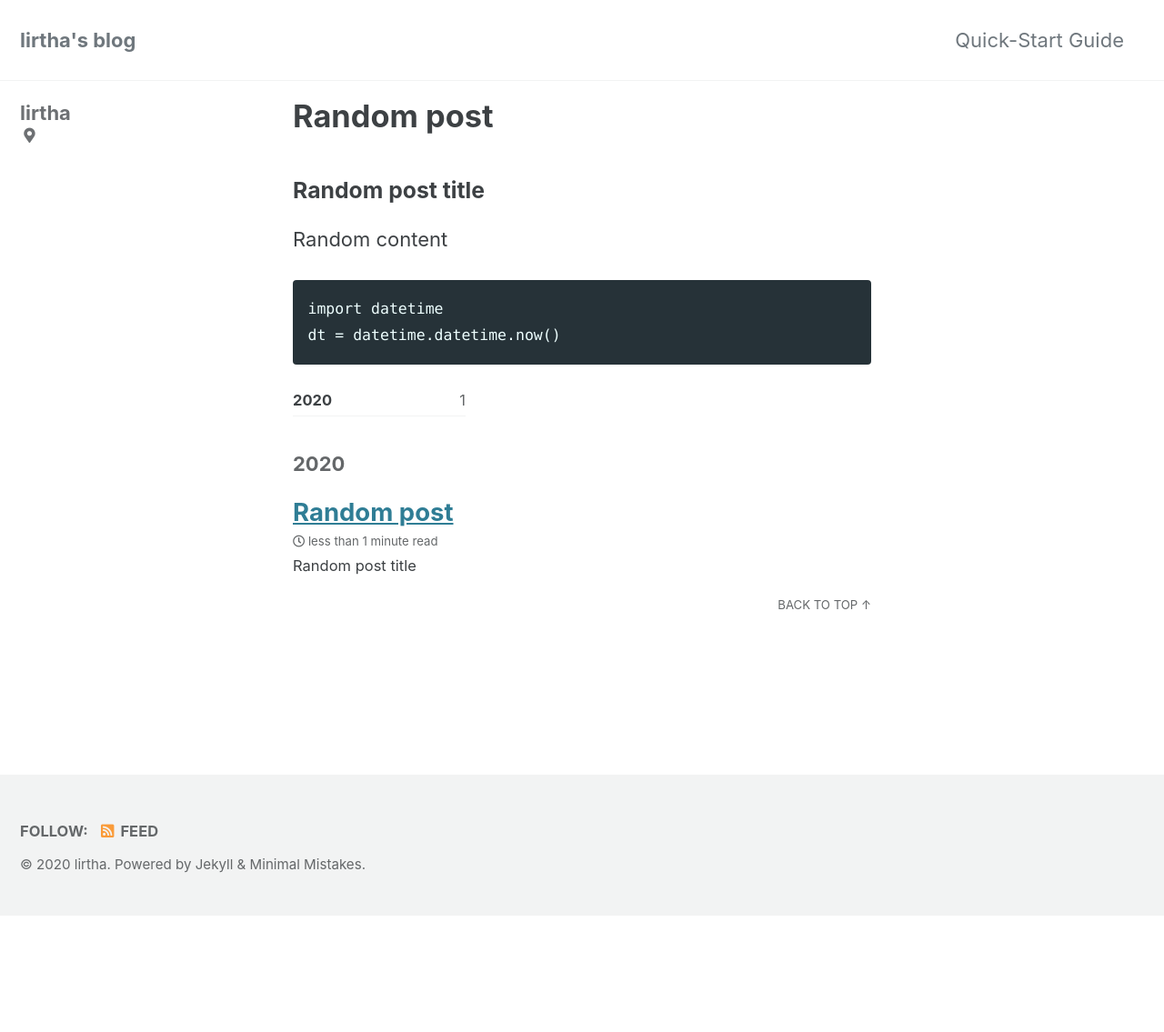
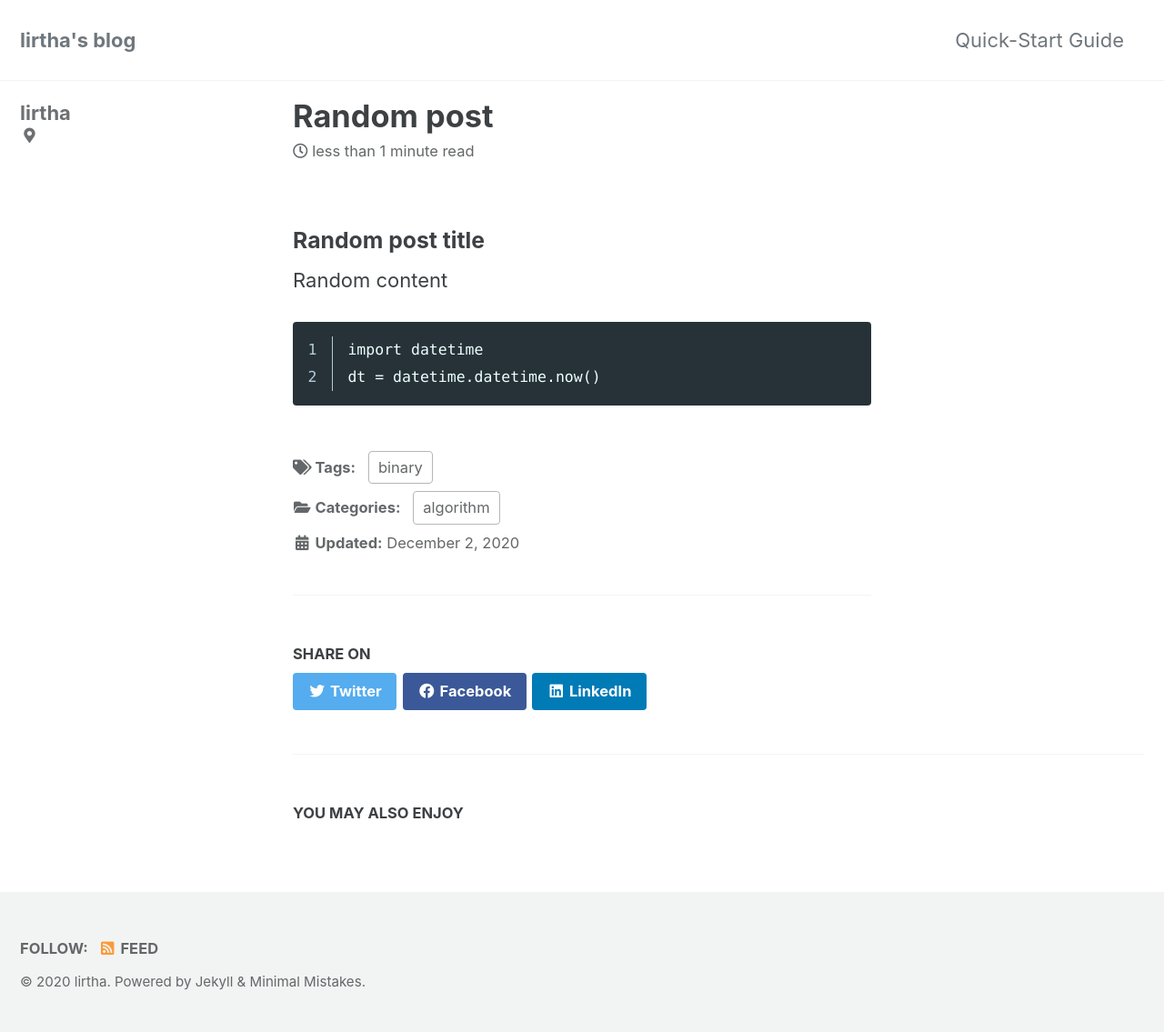
Before and after one commit to lirtha/lirtha.github.io, a Jekyll site: the page built from _posts/2020-12-02-random-post.md, in a window 1280 px wide. Shown: the whole page at 91% size. Built offline with Jekyll 4.4.1, drawn with Linux system fonts in a browser that asks for light colours; cached includes are drawn as plain includes; before the commit the page ends 1007 px from its top, so only the background shows below that; part of the change alters nothing that is shown.

Commit message:
update blog

```diff
--- a/_config.yml
+++ b/_config.yml
@@ -197,7 +197,10 @@ kramdown:
   toc_levels: 1..6
   smart_quotes: lsquo,rsquo,ldquo,rdquo
   enable_coderay: false
-
+  highlighter: rouge
+  syntax_highlighter_opts:
+    block:
+      line_numbers: true
 
 # Sass/SCSS
 sass:
@@ -218,6 +221,7 @@ plugins:
   - jekyll-sitemap
   - jekyll-gist
   - jekyll-feed
+  - jemoji
   - jekyll-include-cache
 
 # mimic GitHub Pages with --safe
@@ -226,6 +230,7 @@ whitelist:
   - jekyll-sitemap
   - jekyll-gist
   - jekyll-feed
+  - jemoji
   - jekyll-include-cache
 
 
--- a/_posts/2020-12-02-random-post.md
+++ b/_posts/2020-12-02-random-post.md
@@ -1,5 +1,4 @@
 ---
-layout: posts
 title: Random post
 categories:
     - algorithm
```
